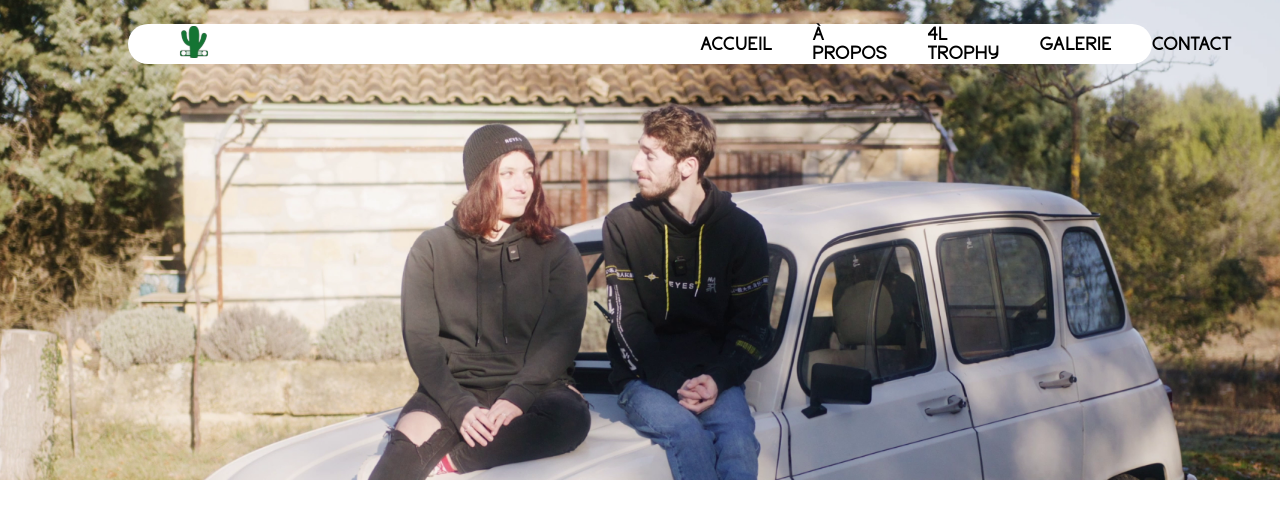
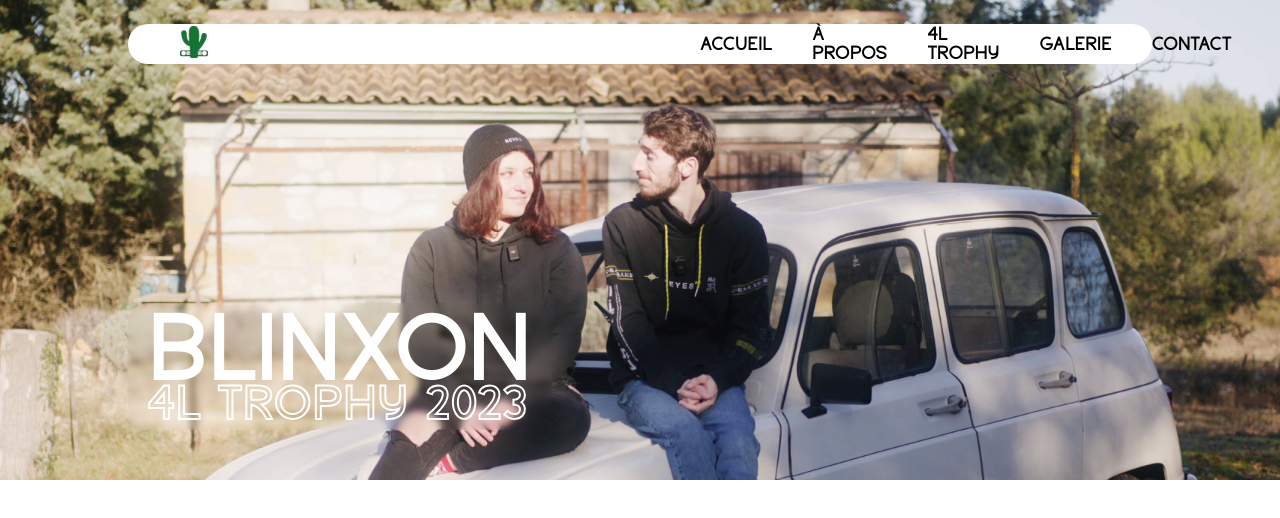
Before and after one commit to EloxFire/blinxon-ts, a React (Create React App) app: page / in a window 1280 px wide. Shown: the top 518 px of the page. Built offline with nearby package versions, Linux system fonts and the light colour scheme.

Commit message:
Updated header with title

```diff
--- a/src/pages/Home.tsx
+++ b/src/pages/Home.tsx
@@ -5,6 +5,10 @@
   return (
     <div id="home">
       <div className="header">
+        <div className="title-container">
+          <h1>Blinxon</h1>
+          <h2>4L trophy 2023</h2>
+        </div>
       </div>
     </div>
   )
--- a/src/styles/components/navbar.scss
+++ b/src/styles/components/navbar.scss
@@ -14,6 +14,7 @@
   align-items: center;
   padding-left: 50px;
   padding-right: 50px;
+  z-index: 2;
 
   .navbar-left {
     .navbar-logo {
--- a/src/styles/pages/home.scss
+++ b/src/styles/pages/home.scss
@@ -8,5 +8,37 @@
     background-repeat: no-repeat;
     background-position: center;
     background-color: $white;
+    position: relative;
+    z-index: 0;
+
+    .title-container {
+      position: absolute;
+      bottom: 50px;
+      left: 10%;
+      backdrop-filter: blur(3px);
+      padding-left: 20px;
+      padding-right: 20px;
+      border-radius: 20px;
+
+      h1 {
+        font-size: 6rem;
+        color: $white;
+        margin: 0;
+        text-transform: uppercase;
+        font-weight: bold;
+      }
+
+      h2 {
+        font-weight: bold;
+        font-size: 3rem;
+        color: $white;
+        margin: 0;
+        margin-top: -20px;
+        text-transform: uppercase;
+        letter-spacing: 2px;
+        -webkit-text-fill-color: transparent;
+        -webkit-text-stroke: 2px;
+      }
+    }
   }
 }
```
